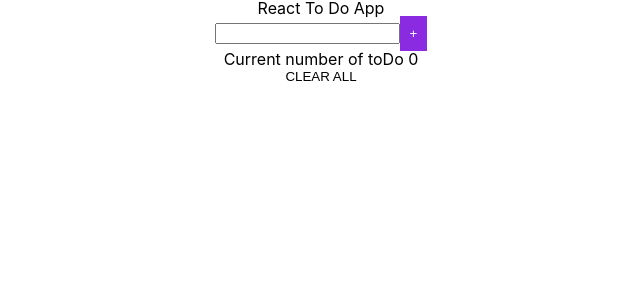
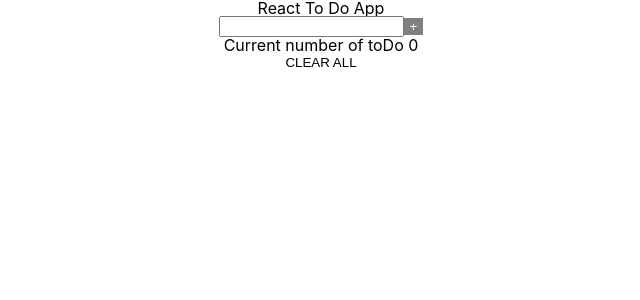
Before and after one commit to annaabramowicz/react_todo_app, a React (Create React App) app: page / in a window 1280 px wide. Shown: the top 300 px of the page, without its empty margins (319-959 px from the left). Built offline with nearby package versions, Linux system fonts and the light colour scheme.

Commit message:
inicjalization sass, classname, styles AddButton

```diff
--- /dev/null
+++ b/jsconfig.json
@@ -0,0 +1,6 @@
+{
+    "compilerOptions": {
+      "baseUrl": "src"
+    },
+    "include": ["src"]
+  }
--- a/package.json
+++ b/package.json
@@ -6,9 +6,11 @@
     "@testing-library/jest-dom": "^5.11.4",
     "@testing-library/react": "^11.1.0",
     "@testing-library/user-event": "^12.1.10",
+    "classnames": "^2.5.1",
     "react": "^17.0.2",
     "react-dom": "^17.0.2",
     "react-scripts": "4.0.3",
+    "sass": "^1.70.0",
     "typed-scss-modules": "^4.1.1",
     "web-vitals": "^1.0.1"
   },
--- a/src/App.css
+++ b/src/App.css
@@ -6,20 +6,6 @@
 .title {
   margin: 30px;
   font-size: 2rem;
-}
-
-#add {
-  padding: 10px;
-  /* width: 236px; */
-  /* height: 68px; */
-  /* left: 89px; */
-  /* top: 372px; */
-  /* border-radius: 30px; */
-  /* font-size: var(--font-size-medium); */
-  /* font-weight: var(--font-weight-bold); */
-  background-color: blueviolet;
-  color: white;
-  border-style: hidden;
 }
 
 .image {
--- a/src/App.js
+++ b/src/App.js
@@ -1,18 +1,19 @@
+import "./reset.css";
 import "./App.css";
-import "./reset.css";
 import React from "react";
 import ToDoInput from "./Components/ToDoInput/ToDoInput";
 import AddButton from "./Components/AddButton/AddButton";
 import ToDoList from "./Components/ToDoList/ToDoList";
-import { useState } from "react";
 import ClearAllButton from "./Components/ClearAllButton/ClearAllButton";
 import CurrentNumberOfToDo from "./Components/CurrentNumberOfToDo/CurrentNumberOfToDo";
+import { useState } from "react";
+
+const getNewId = () => `${new Date().getTime()}`;
 
 function App() {
   const [currentInputValue, setCurrentInputValue] = useState("");
   const [toDoList, setToDoList] = useState([]);
-
-  const getNewId = () => `${new Date().getTime()}`;
+  const isButtonDisabled = !currentInputValue.trim();
 
   const onAddButtonClick = () => {
     setToDoList((currentToDoList) => [
@@ -44,7 +45,10 @@ function App() {
             setValue={setCurrentInputValue}
             currentInputValue={currentInputValue}
           />
-          <AddButton onButtonClick={onAddButtonClick} />
+          <AddButton
+            onButtonClick={onAddButtonClick}
+            isDisabled={isButtonDisabled}
+          />
           <CurrentNumberOfToDo toDoList={toDoList} />
         </div>
       </section>
--- a/src/Components/AddButton/AddButton.js
+++ b/src/Components/AddButton/AddButton.js
@@ -1,10 +1,20 @@
-function AddButton({ onButtonClick }) {
+import cn from "classnames";
+import styles from "./AddButton.module.scss";
+
+function AddButton({ onButtonClick, isDisabled }) {
   const onClick = () => {
     onButtonClick();
   };
 
   return (
-    <button id="add" onClick={onClick}>
+    <button
+      onClick={onClick}
+      disabled={isDisabled}
+      className={cn([
+        styles.addButton,
+        { [styles.disabledButton]: isDisabled },
+      ])}
+    >
       +
     </button>
   );
--- /dev/null
+++ b/src/Components/AddButton/AddButton.module.scss
@@ -0,0 +1,8 @@
+.addButton {
+    background: purple;
+    color: #fff;
+}
+
+.disabledButton {
+    background: gray;
+}
```
Also changed, not shown: src/Components/ClearAllButton/ClearAllButton.module.scss (added), 1 other file (tests, documents, lock files or other folders).
